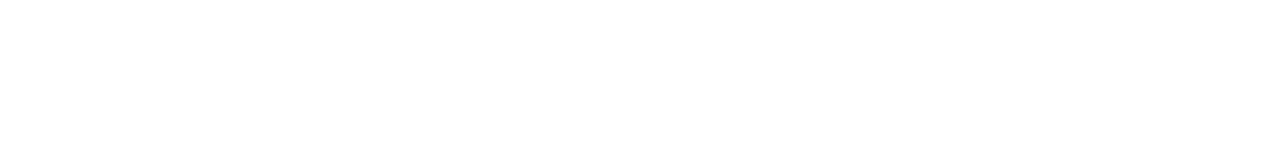
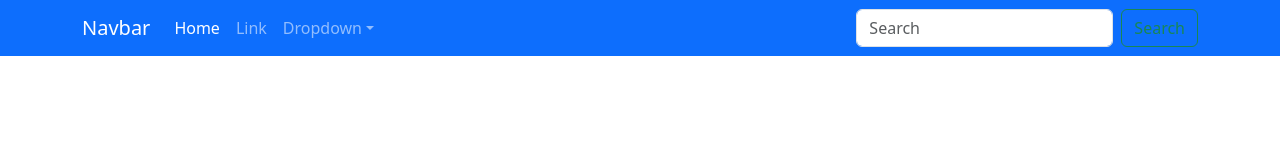
Before and after one commit to mjal0001/mahyar_portfolio, a plain HTML site: page index.html in a window 1280 px wide. Drawn offline with nearby package versions, Linux system fonts and the light colour scheme.

Commit message:
bootstrap navbar

```diff
--- a/index.html
+++ b/index.html
@@ -5,8 +5,43 @@
     <meta http-equiv="X-UA-Compatible" content="IE=edge">
     <meta name="viewport" content="width=device-width, initial-scale=1.0">
     <title>Mahyar Jalali</title>
+    <link href="https://cdn.jsdelivr.net/npm/bootstrap@5.3.0-alpha3/dist/css/bootstrap.min.css" rel="stylesheet" integrity="sha384-KK94CHFLLe+nY2dmCWGMq91rCGa5gtU4mk92HdvYe+M/SXH301p5ILy+dN9+nJOZ" crossorigin="anonymous">
 </head>
 <body>
 
+    <nav class="navbar navbar-expand-sm navbar-dark bg-primary">
+        <div class="container">
+
+
+        <a class="navbar-brand" href="#">Navbar</a>
+        <button class="navbar-toggler d-lg-none" type="button" data-bs-toggle="collapse" data-bs-target="#collapsibleNavId" aria-controls="collapsibleNavId"
+            aria-expanded="false" aria-label="Toggle navigation"></button>
+        <div class="collapse navbar-collapse" id="collapsibleNavId">
+            <ul class="navbar-nav me-auto mt-2 mt-lg-0">
+                <li class="nav-item">
+                    <a class="nav-link active" href="#" aria-current="page">Home <span class="visually-hidden">(current)</span></a>
+                </li>
+                <li class="nav-item">
+                    <a class="nav-link" href="#">Link</a>
+                </li>
+                <li class="nav-item dropdown">
+                    <a class="nav-link dropdown-toggle" href="#" id="dropdownId" data-bs-toggle="dropdown" aria-haspopup="true" aria-expanded="false">Dropdown</a>
+                    <div class="dropdown-menu" aria-labelledby="dropdownId">
+                        <a class="dropdown-item" href="#">Action 1</a>
+                        <a class="dropdown-item" href="#">Action 2</a>
+                    </div>
+                </li>
+            </ul>
+            <form class="d-flex my-2 my-lg-0">
+                <input class="form-control me-sm-2" type="text" placeholder="Search">
+                <button class="btn btn-outline-success my-2 my-sm-0" type="submit">Search</button>
+            </form>
+        </div>
+    </div>
+    </nav>
+
+
+    <script src="https://cdn.jsdelivr.net/npm/bootstrap@5.3.0-alpha3/dist/js/bootstrap.bundle.min.js" integrity="sha384-ENjdO4Dr2bkBIFxQpeoTz1HIcje39Wm4jDKdf19U8gI4ddQ3GYNS7NTKfAdVQSZe" crossorigin="anonymous"></script>
+
 </body>
 </html>
```
